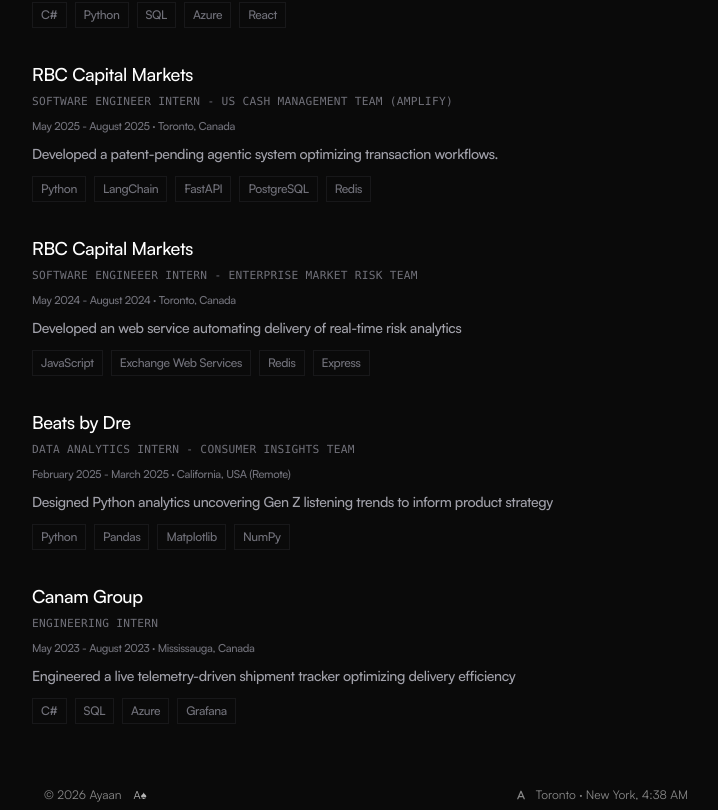
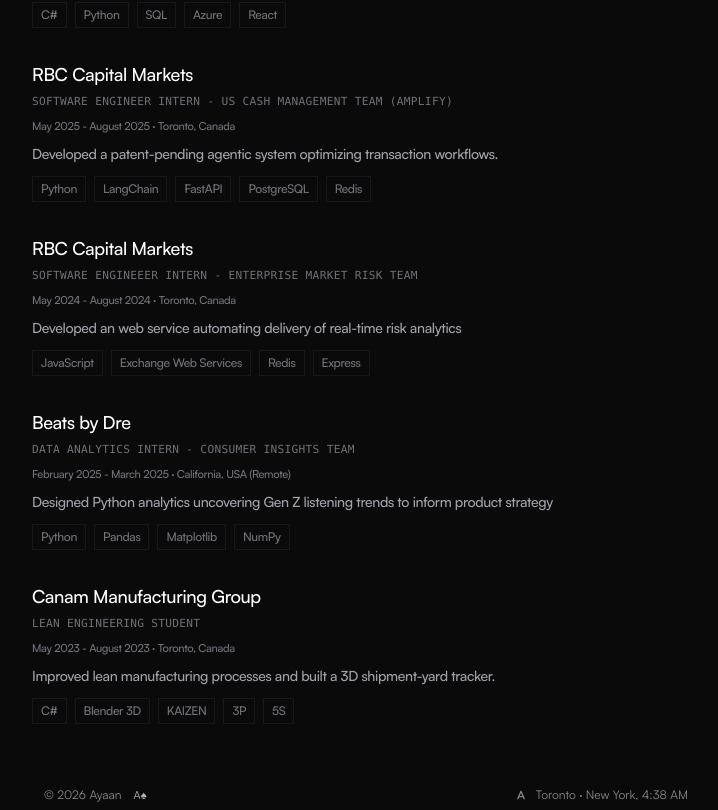
Before and after one commit to ayaancodes/ayaanmunshi, a Next.js app: page /experiences in a window 1280 px wide. Shown: the part 686-1496 px from the top of the page, without its empty margins (274-992 px from the left). Built offline with nearby package versions, Linux system fonts and the light colour scheme; no server answers.

Commit message:
Align legacy Canam experience with owner corrections

```diff
--- a/src/app/(site)/experiences/page.tsx
+++ b/src/app/(site)/experiences/page.tsx
@@ -80,13 +80,13 @@ const projects = [
     },
     {
         id: 7,
-        title: 'Canam Group',
-        role: 'Engineering Intern',
+        title: 'Canam Manufacturing Group',
+        role: 'Lean Engineering Student',
         date: 'May 2023 - August 2023',
-        location: 'Mississauga, Canada',
+        location: 'Toronto, Canada',
         description:
-            'Engineered a live telemetry-driven shipment tracker optimizing delivery efficiency ',
-        tech: ['C#', 'SQL', 'Azure', 'Grafana'],
+            'Improved lean manufacturing processes and built a 3D shipment-yard tracker.',
+        tech: ['C#', 'Blender 3D', 'KAIZEN', '3P', '5S'],
         link: 'https://www.canam.com/en/',
         image: '/experience/canam-transparent-nov19.png'
     }
```
